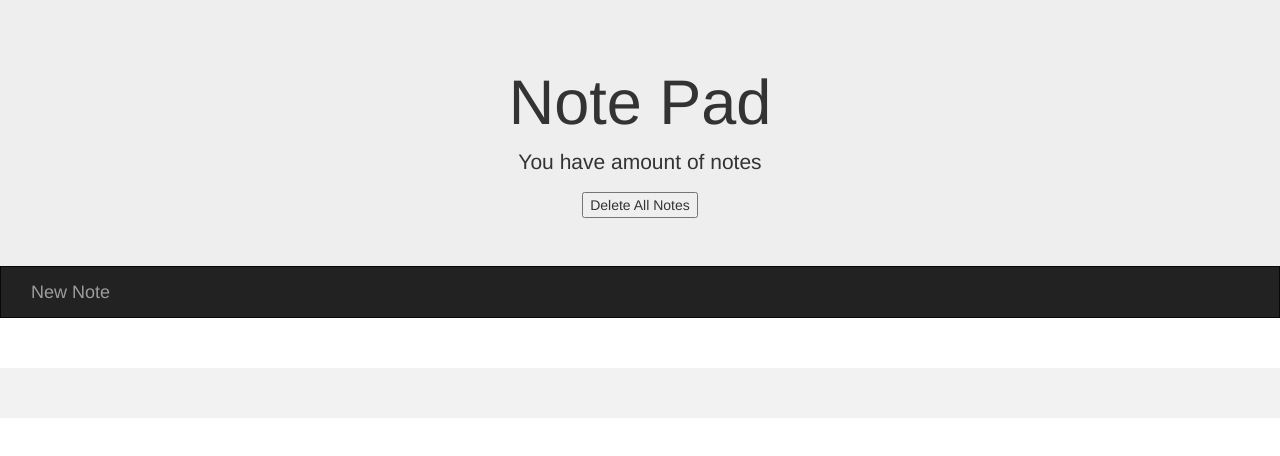
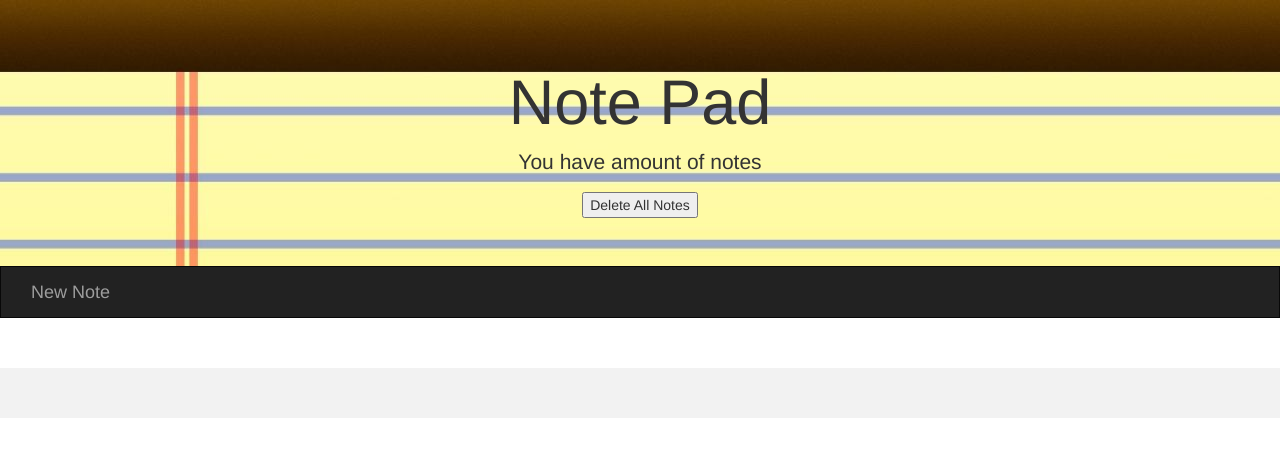
Before and after one commit to dawn353/notePad2ndDraft, a plain HTML site: page index.html in a window 1280 px wide. Drawn offline with nearby package versions, Linux system fonts and the light colour scheme.

Commit message:
updated final version

```diff
--- a/index.css
+++ b/index.css
@@ -35,3 +35,7 @@
    margin-bottom: 15px;
    padding: 4px 12px;
    }
+
+.notepadPic {
+  background-image: url("notepad.jpg");
+}
--- a/index.html
+++ b/index.html
@@ -11,7 +11,7 @@
 
 <body>
 
-<div class="jumbotron">
+<div class="jumbotron notepadPic">
  <div class="container text-center">
    <h1>Note Pad</h1>
    <p>You have <strong id='numberOfNotes'></strong> amount of notes</p>
```
Also changed, not shown: notepad.jpg (added).
